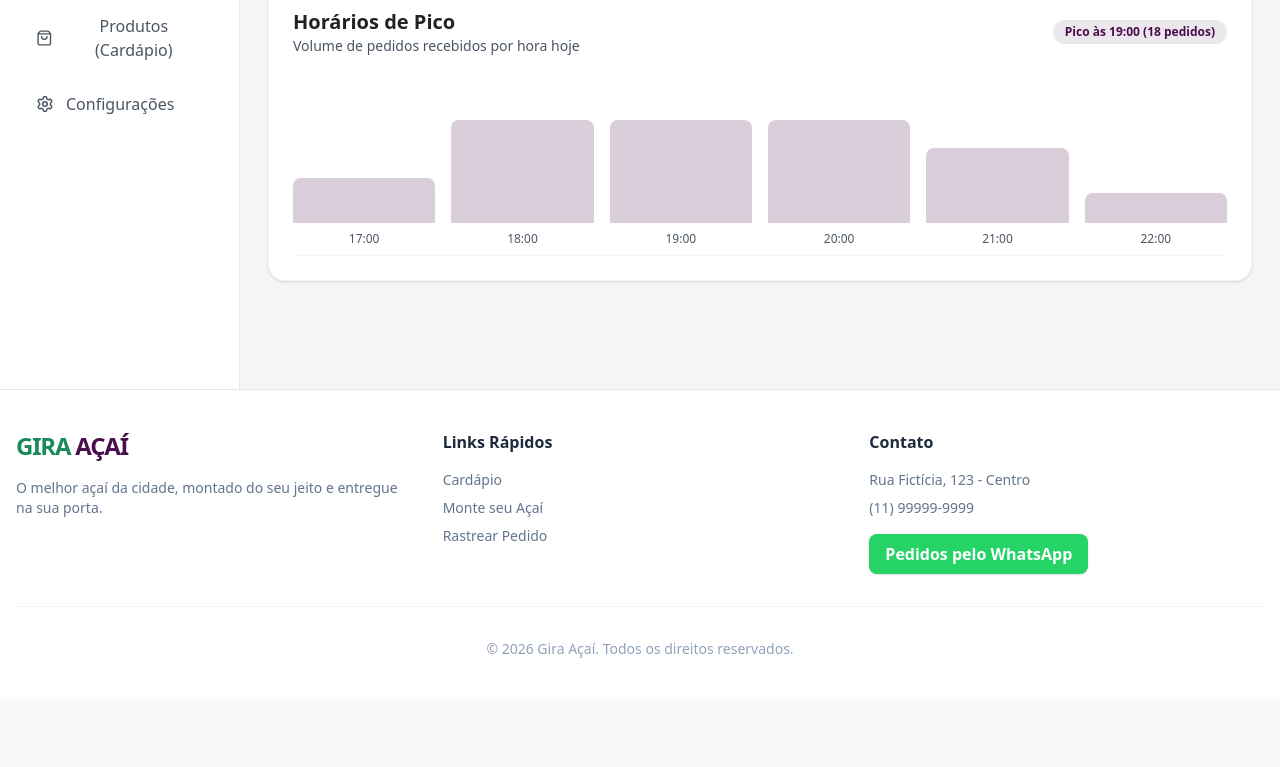
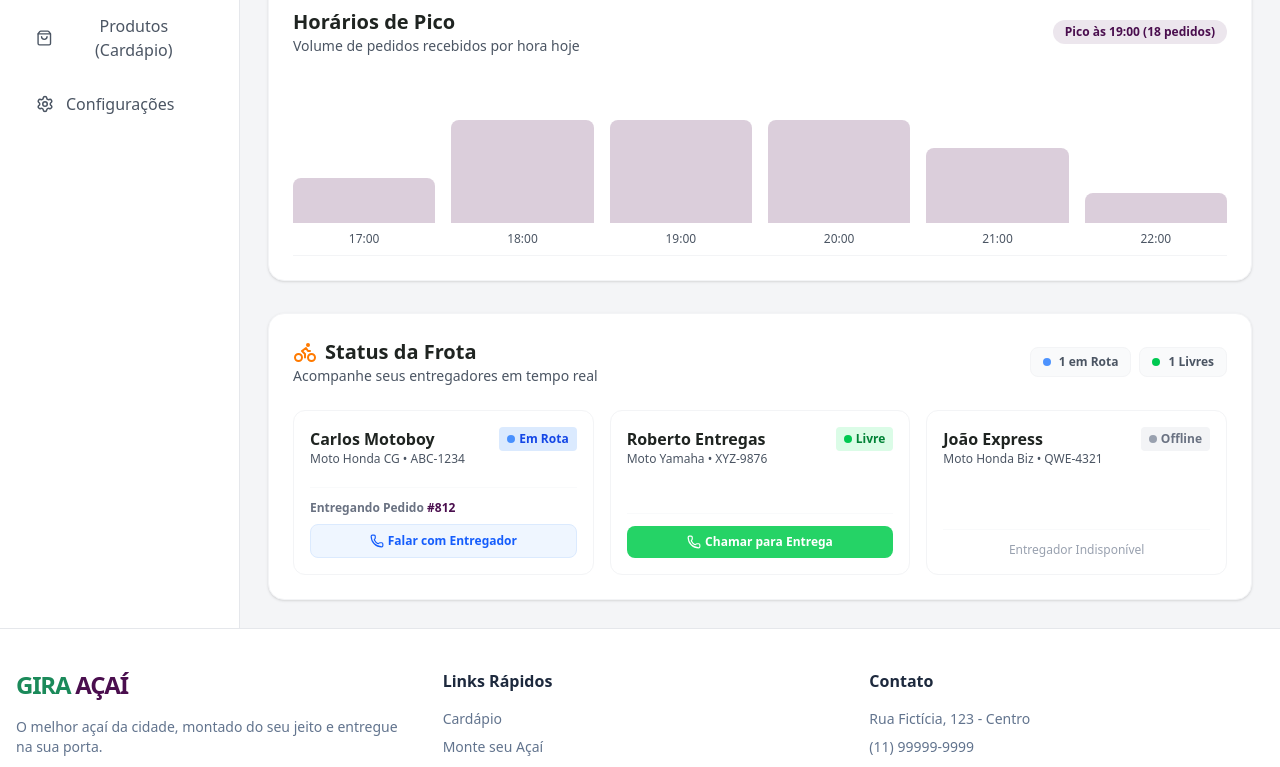
Before and after one commit to Hallerandrosouza-hue/a-aigira, a Next.js app: page /admin in a window 1280 px wide. Shown: the part 412-1179 px from the top of the page. Before the commit the page ends 1111 px from the top, so only its background shows below. Built offline with nearby package versions, Linux system fonts and the light colour scheme.

Commit message:
feat: add fleet status dashboard showing drivers on delivery, free, or offline with quick actions

```diff
--- a/src/app/admin/page.tsx
+++ b/src/app/admin/page.tsx
@@ -47,8 +47,9 @@ export default function Admin() {
 
   // Mock Drivers Data
   const [drivers, setDrivers] = useState([
-    { id: 'd1', name: 'Carlos Motoboy', phone: '(11) 99999-1111', vehicle: 'Moto Honda CG', licensePlate: 'ABC-1234', status: 'online' },
-    { id: 'd2', name: 'Roberto Entregas', phone: '(11) 98888-2222', vehicle: 'Moto Yamaha', licensePlate: 'XYZ-9876', status: 'offline' },
+    { id: 'd1', name: 'Carlos Motoboy', phone: '(11) 99999-1111', vehicle: 'Moto Honda CG', licensePlate: 'ABC-1234', status: 'em_rota', currentOrder: '#812' },
+    { id: 'd2', name: 'Roberto Entregas', phone: '(11) 98888-2222', vehicle: 'Moto Yamaha', licensePlate: 'XYZ-9876', status: 'livre' },
+    { id: 'd3', name: 'João Express', phone: '(11) 97777-3333', vehicle: 'Moto Honda Biz', licensePlate: 'QWE-4321', status: 'offline' },
   ]);
 
   // Mock Products Data
@@ -264,6 +265,82 @@ export default function Admin() {
                 ))}
               </div>
             </div>
+
+            {/* Status da Frota (Entregadores) */}
+            <div className="bg-white border border-gray-100 shadow-sm rounded-2xl p-6">
+              <div className="flex justify-between items-center mb-6">
+                <div>
+                  <h2 className="text-xl font-bold text-[#1F2421] flex items-center gap-2">
+                    <Bike className="text-brand-orange" size={24} /> Status da Frota
+                  </h2>
+                  <p className="text-sm text-[#4B5563]">Acompanhe seus entregadores em tempo real</p>
+                </div>
+                <div className="flex gap-2">
+                  <div className="flex items-center gap-2 text-xs font-bold text-[#4B5563] bg-gray-50 px-3 py-1.5 rounded-lg border border-gray-100">
+                    <span className="w-2 h-2 rounded-full bg-blue-500 animate-pulse"></span>
+                    {drivers.filter(d => d.status === 'em_rota').length} em Rota
+                  </div>
+                  <div className="flex items-center gap-2 text-xs font-bold text-[#4B5563] bg-gray-50 px-3 py-1.5 rounded-lg border border-gray-100">
+                    <span className="w-2 h-2 rounded-full bg-green-500"></span>
+                    {drivers.filter(d => d.status === 'livre').length} Livres
+                  </div>
+                </div>
+              </div>
+
+              <div className="grid grid-cols-1 md:grid-cols-2 lg:grid-cols-3 gap-4">
+                {drivers.map(d => (
+                  <div key={d.id} className="border border-gray-100 rounded-xl p-4 flex flex-col justify-between hover:shadow-md transition-shadow">
+                    <div className="flex justify-between items-start mb-3">
+                      <div>
+                        <p className="font-bold text-[#1F2421]">{d.name}</p>
+                        <p className="text-xs text-[#4B5563]">{d.vehicle} • {d.licensePlate}</p>
+                      </div>
+
+                      {d.status === 'em_rota' && (
+                        <span className="bg-blue-100 text-blue-700 px-2 py-1 rounded text-xs font-bold flex items-center gap-1">
+                          <span className="w-2 h-2 rounded-full bg-blue-500 animate-pulse"></span> Em Rota
+                        </span>
+                      )}
+                      {d.status === 'livre' && (
+                        <span className="bg-green-100 text-green-700 px-2 py-1 rounded text-xs font-bold flex items-center gap-1">
+                          <span className="w-2 h-2 rounded-full bg-green-500"></span> Livre
+                        </span>
+                      )}
+                      {d.status === 'offline' && (
+                        <span className="bg-gray-100 text-gray-500 px-2 py-1 rounded text-xs font-bold flex items-center gap-1">
+                          <span className="w-2 h-2 rounded-full bg-gray-400"></span> Offline
+                        </span>
+                      )}
+                    </div>
+
+                    {d.status === 'em_rota' ? (
+                      <div className="mt-2 pt-3 border-t border-gray-50">
+                        <p className="text-xs font-bold text-gray-500 mb-2">Entregando Pedido <span className="text-brand-purple">{d.currentOrder}</span></p>
+                        <button
+                          onClick={() => window.open(`https://wa.me/${d.phone.replace(/\D/g,'')}`, '_blank')}
+                          className="w-full bg-blue-50 text-blue-600 border border-blue-100 py-2 rounded-lg font-bold text-xs hover:bg-blue-100 transition-colors flex items-center justify-center gap-1"
+                        >
+                          <Phone size={14} /> Falar com Entregador
+                        </button>
+                      </div>
+                    ) : d.status === 'livre' ? (
+                      <div className="mt-2 pt-3 border-t border-gray-50">
+                        <button
+                          onClick={() => window.open(`https://wa.me/${d.phone.replace(/\D/g,'')}?text=Temos entregas pra você, ${d.name}! Pode pegar?`, '_blank')}
+                          className="w-full bg-[#25D366] text-white py-2 rounded-lg font-bold text-xs hover:opacity-90 transition-opacity flex items-center justify-center gap-1"
+                        >
+                          <Phone size={14} /> Chamar para Entrega
+                        </button>
+                      </div>
+                    ) : (
+                      <div className="mt-2 pt-3 border-t border-gray-50">
+                        <p className="text-xs text-gray-400 text-center font-medium">Entregador Indisponível</p>
+                      </div>
+                    )}
+                  </div>
+                ))}
+              </div>
+            </div>
           </div>
         )}
 
@@ -387,11 +464,17 @@ export default function Admin() {
                             <span className="font-mono font-bold text-gray-600 bg-gray-100 px-2 py-1 rounded text-xs">{d.licensePlate}</span>
                           </td>
                           <td className="px-6 py-4">
-                            {d.status === 'online' ? (
+                            {d.status === 'livre' && (
                               <span className="bg-green-100 text-green-700 px-2 py-1 rounded text-xs font-bold flex items-center gap-1 w-max">
-                                <span className="w-2 h-2 rounded-full bg-green-500"></span> Online
+                                <span className="w-2 h-2 rounded-full bg-green-500"></span> Livre
                               </span>
-                            ) : (
+                            )}
+                            {d.status === 'em_rota' && (
+                              <span className="bg-blue-100 text-blue-700 px-2 py-1 rounded text-xs font-bold flex items-center gap-1 w-max">
+                                <span className="w-2 h-2 rounded-full bg-blue-500 animate-pulse"></span> Em Rota
+                              </span>
+                            )}
+                            {d.status === 'offline' && (
                               <span className="bg-gray-100 text-gray-500 px-2 py-1 rounded text-xs font-bold flex items-center gap-1 w-max">
                                 <span className="w-2 h-2 rounded-full bg-gray-400"></span> Offline
                               </span>
```
